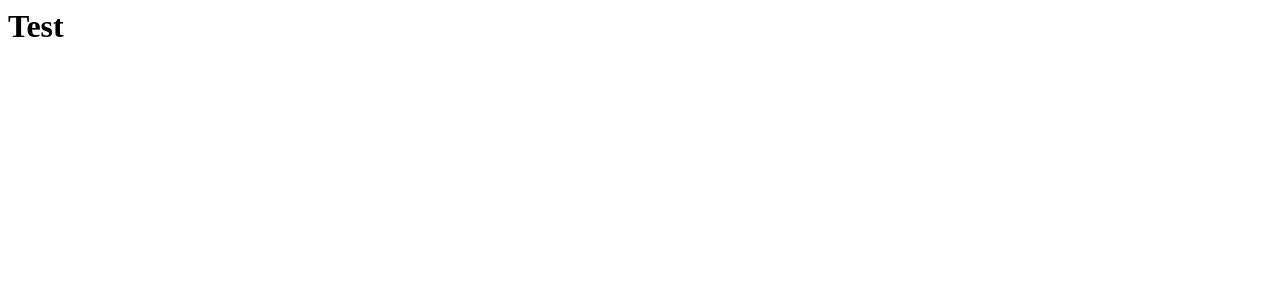
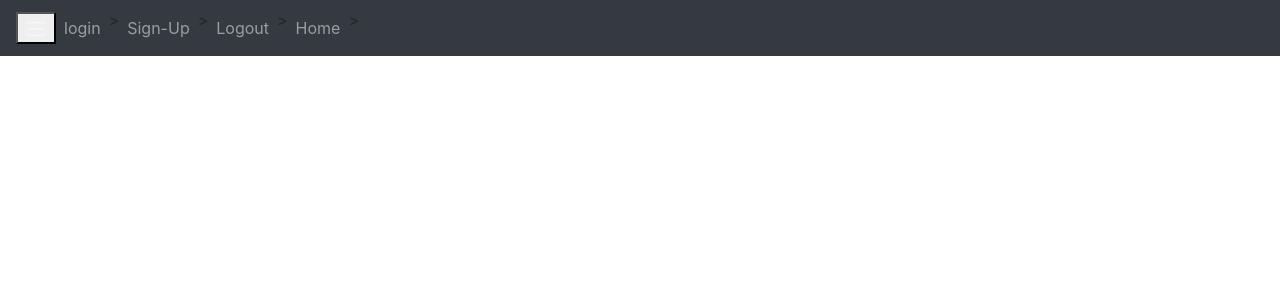
Before and after one commit to cactar65/Web_Login, a Flask app: page / in a window 1280 px wide. Before the commit the part shown is almost empty. Shown: the top 300 px of the page. Run offline with Flask 2, Linux system fonts and the light colour scheme; some libraries are stand-ins or nearby versions.

Commit message:
changed template folder to templates to fix errors

```diff
--- a/website/template/base.html
+++ b/website/templates/base.html
@@ -25,6 +25,14 @@
             <button class="navbar-toggle" type="button" data-toggle="collapse" data-target="#navbar">
                 <span class="navbar-toggler-icon"></span>
             </button>
+            <div class="collapse navbar-collapse" id="navbar">
+                <div class="navbar-nav">
+                    <a class="nav-item nav-link" id="login" href="/login">login</a>></a>
+                    <a class="nav-item nav-link" id="signup" href="/sign-up">Sign-Up</a>></a>
+                    <a class="nav-item nav-link" id="logout" href="/logout">Logout</a>></a>
+                    <a class="nav-item nav-link" id="home" href="/">Home</a>></a>
+                </div>
+            </div>
         </nav>
 
         <script
--- /dev/null
+++ b/website/templates/home.html
@@ -0,0 +1,2 @@
+{% extends "base.html" %}
+{% block title %}Changed{% endblock %}
--- a/website/views.py
+++ b/website/views.py
@@ -1,7 +1,7 @@
-from flask import Blueprint
+from flask import Blueprint, render_template
 
 views = Blueprint("views", __name__)
 
 @views.route("/")
 def home():
-    return "<h1>Test</h1>"
+    return render_template("base.html")
```
